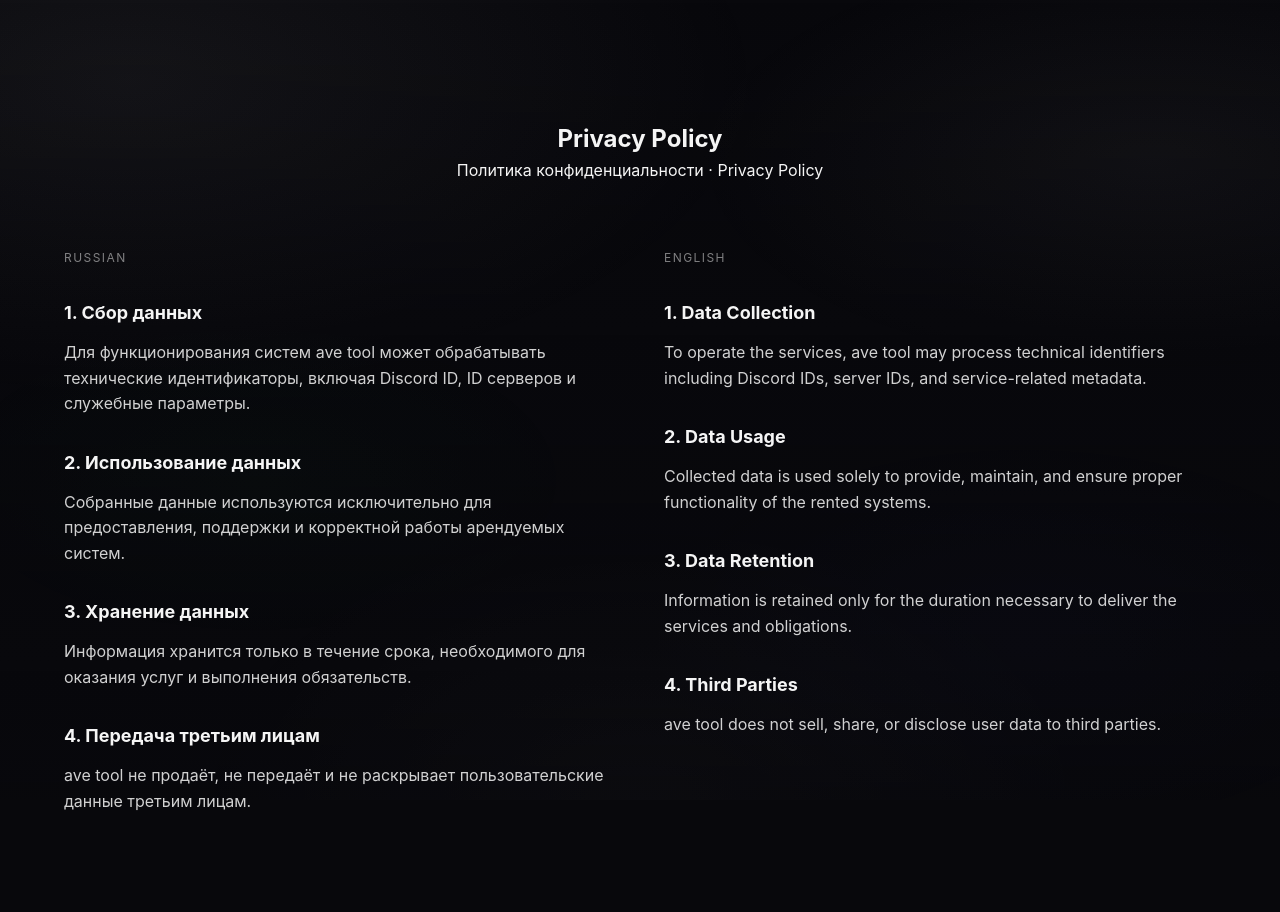
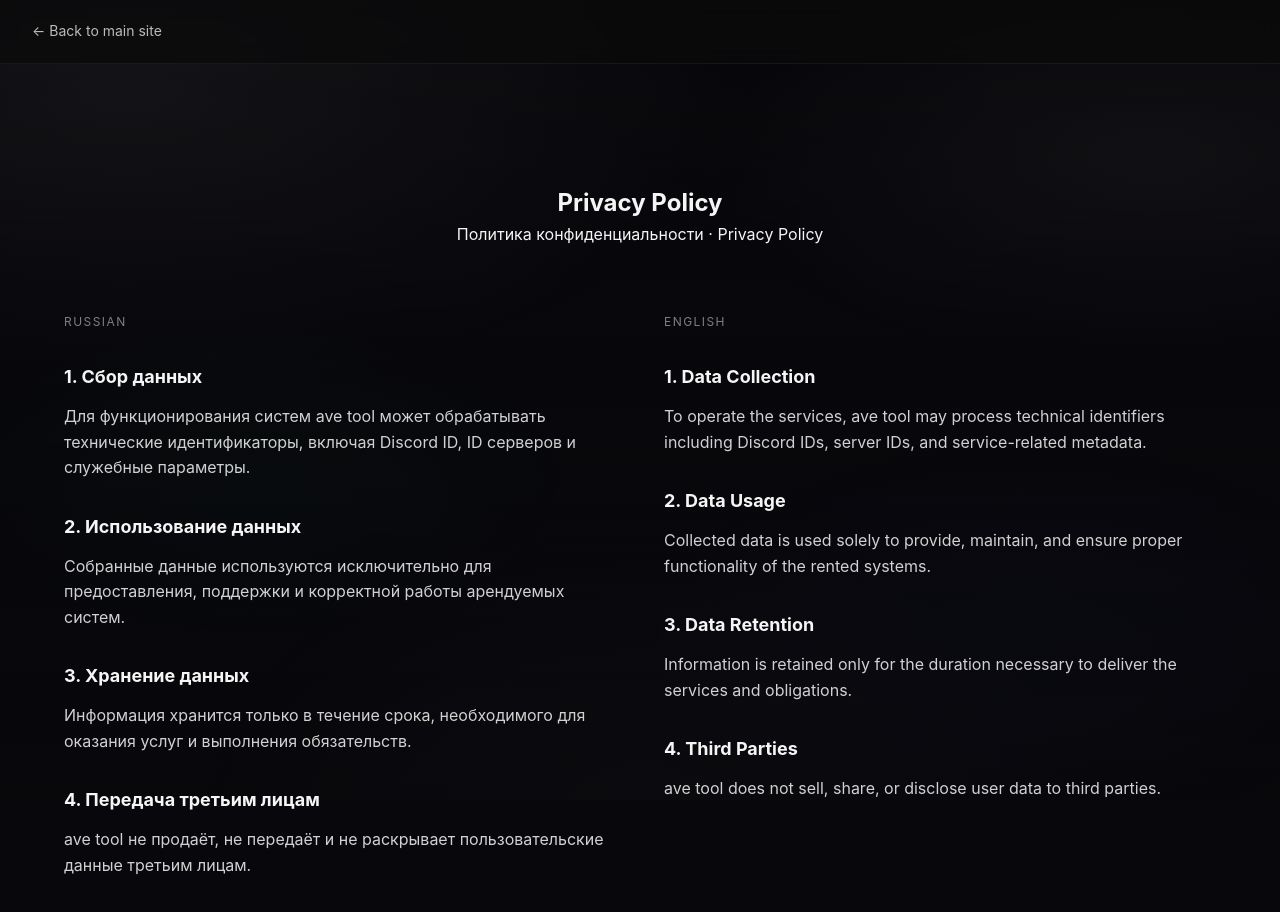
Before and after one commit to bvsmma/ave-prod, a plain HTML site: page privacy.html in a window 1280 px wide. After the commit the page ends 878 px from the top, so only its background shows below. Drawn offline with Linux system fonts and the light colour scheme.

Commit message:
Add sticky navigation bar to privacy page

```diff
--- a/privacy.html
+++ b/privacy.html
@@ -42,10 +42,47 @@
         grid-template-columns: 1fr;
       }
     }
+.legal-nav {
+  position: sticky;
+  top: 0;
+  z-index: 1000;
+
+  display: flex;
+  align-items: center;
+
+  height: 64px;
+  padding: 0 32px;
+
+  background: rgba(10, 10, 10, 0.7);
+  backdrop-filter: blur(10px);
+  -webkit-backdrop-filter: blur(10px);
+
+  border-bottom: 1px solid rgba(255, 255, 255, 0.05);
+}
+
+.back-button {
+  font-size: 14px;
+  text-decoration: none;
+  color: inherit;
+  opacity: 0.75;
+  transition: opacity 0.2s ease, transform 0.2s ease;
+}
+
+.back-button:hover {
+  opacity: 1;
+  transform: translateX(-2px);
+}
+
   </style>
 </head>
 
 <body>
+  <div class="legal-nav">
+  <a href="index.html" class="back-button">
+    ← Back to main site
+  </a>
+</div>
+
 
 <section class="legal-container">
   <div class="legal-title">
```
